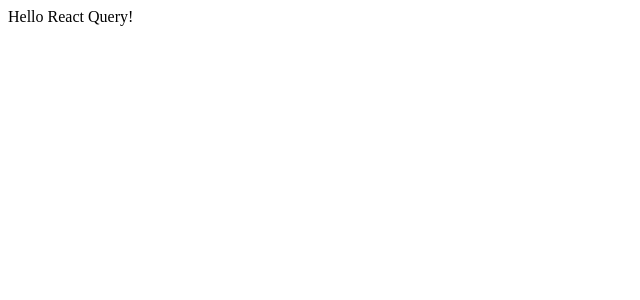
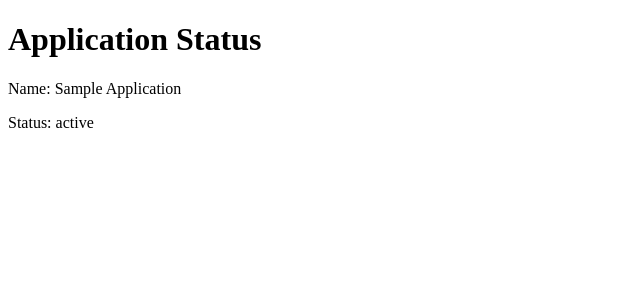
Before and after one commit to Vic428-human/motion-example, a React (Vite) app: page / in a window 1280 px wide. Shown: the top 300 px of the page, without its empty margins (0-640 px from the left). Built offline with nearby package versions, Linux system fonts and the light colour scheme.

Commit message:
用先前定義好的tanstack query hook 在 app中fetching

```diff
--- a/src/App.tsx
+++ b/src/App.tsx
@@ -1,19 +1,25 @@
-import { useState } from "react";
+import React from "react";
 import { useQuery } from "@tanstack/react-query";
+// import hook for useuseApplimittation
+import { useApplication } from "./hooks/useApplimittation"; // Uncomment if you have a custom hook
 
 function App() {
-  const { data, isLoading } = useQuery({
-    queryKey: ["hello"],
-    queryFn: () =>
-      new Promise((resolve) =>
-        setTimeout(() => resolve("Hello React Query!"), 1000)
-      ),
-  });
+  const { data, isLoading, error } = useApplication();
+
   return (
-    <>
-      {" "}
-      <div>{isLoading ? "Loading..." : data}</div>
-    </>
+    <div>
+      <h1>Application Status</h1>
+      {isLoading ? (
+        <p>Loading...</p>
+      ) : error ? (
+        <p>Error fetching application data: {error.message}</p>
+      ) : (
+        <div>
+          <p>Name: {data?.name}</p>
+          <p>Status: {data?.status}</p>
+        </div>
+      )}
+    </div>
   );
 }
 
```
